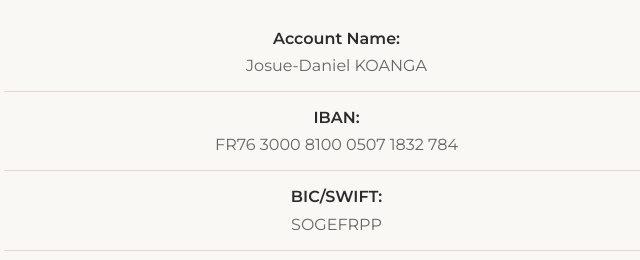
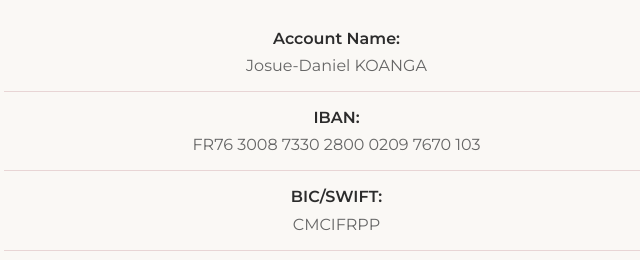
Before and after one commit to sevendeadly/summer_Dream, a website with bundled scripts: page views/gift.html in a window 1280 px wide. Shown: the part 1100-1360 px from the top of the page, 306-946 px from the left. Built offline with nearby package versions, Linux system fonts and the light colour scheme.

Commit message:
Update bank details in gift.html for accuracy

```diff
--- a/views/gift.html
+++ b/views/gift.html
@@ -66,11 +66,11 @@
                             </div>
                             <div class="detail-item">
                                 <strong>IBAN:</strong>
-                                <span>FR76 3000 8100 0507 1832 784</span>
+                                <span>FR76 3008 7330 2800 0209 7670 103</span>
                             </div>
                             <div class="detail-item">
                                 <strong>BIC/SWIFT:</strong>
-                                <span>SOGEFRPP</span>
+                                <span>CMCIFRPP</span>
                             </div>
                             <div class="detail-item">
                                 <strong data-i18n="gift.reference">Reference:</strong>
```
